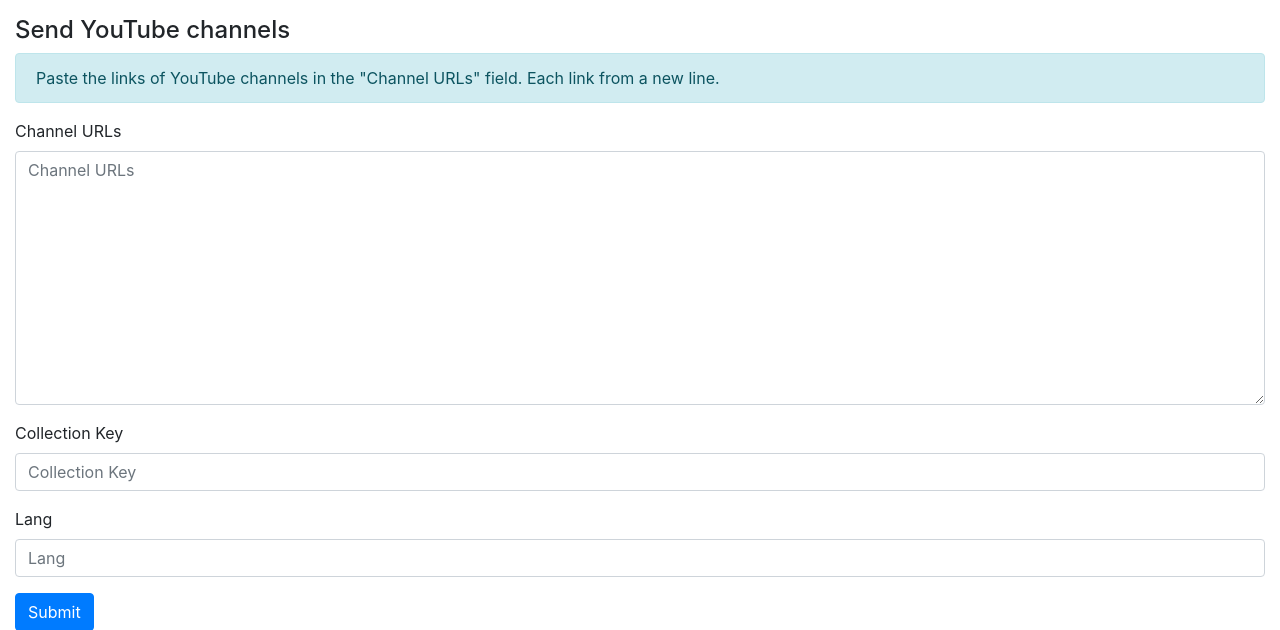
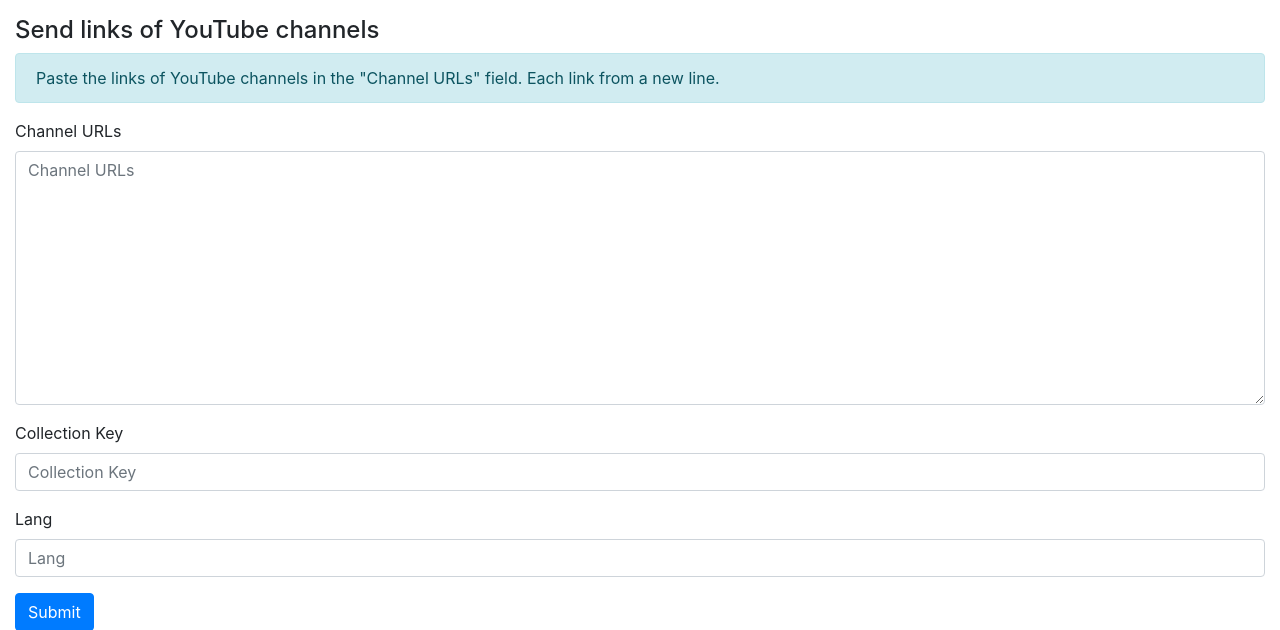
Before and after one commit to egorsmkv/asr-corpus-creator, a Django app: page /corpus/send-youtube-channels/ in a window 1280 px wide. Shown: the part 56-686 px from the top of the page. Run offline with Django 4.2, Linux system fonts and the light colour scheme; the visitor is signed in with stand-in values (Sample User, id 1); parts of the project's set-up code (start-up, migrations or seed data) failed here and were passed over; some libraries are stand-ins or nearby versions.

Commit message:
Fix title

```diff
--- a/source/content/templates/corpus/send_youtube_channels.html
+++ b/source/content/templates/corpus/send_youtube_channels.html
@@ -5,7 +5,7 @@
 
 {% block content %}
 
-    <h4>{% trans 'Send YouTube channels' %}</h4>
+    <h4>{% trans 'Send links of YouTube channels' %}</h4>
 
     <div class="alert alert-info">
         Paste the links of YouTube channels in the "Channel URLs" field. Each link from a new line.
```
